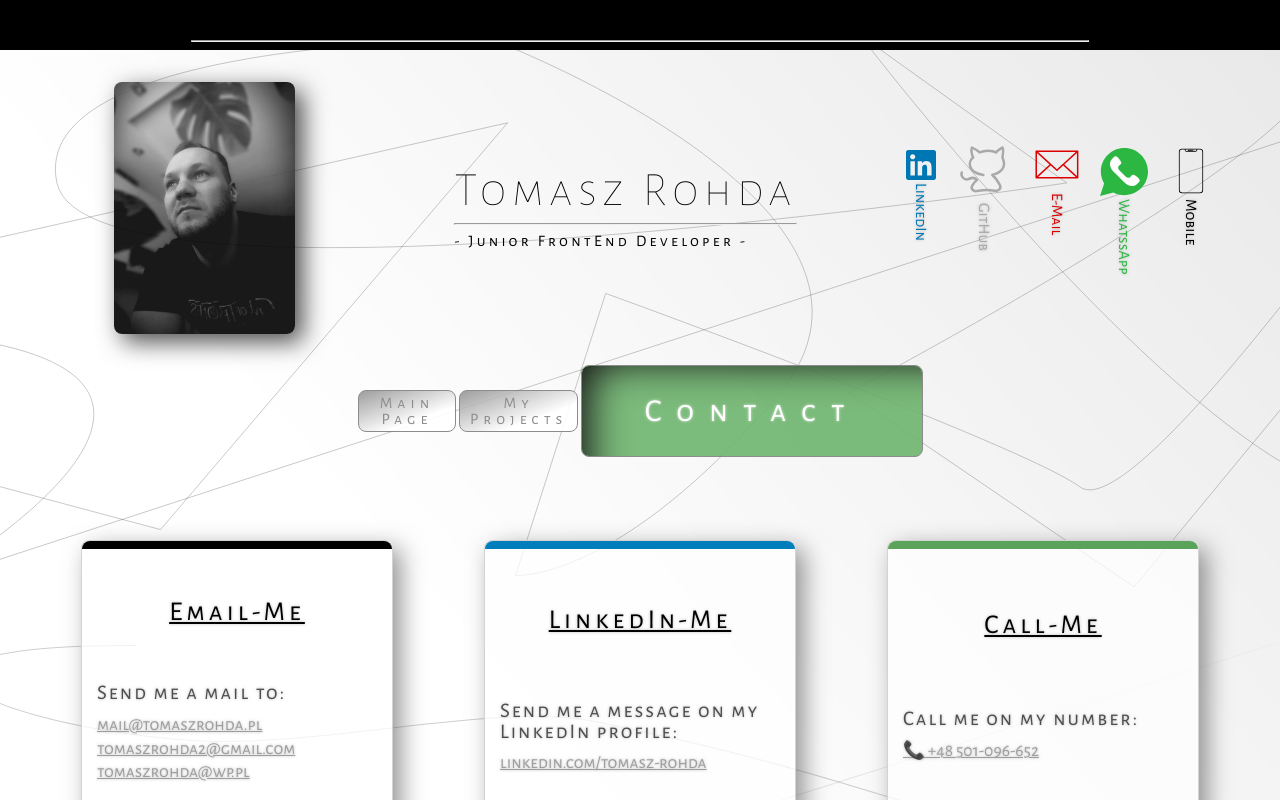
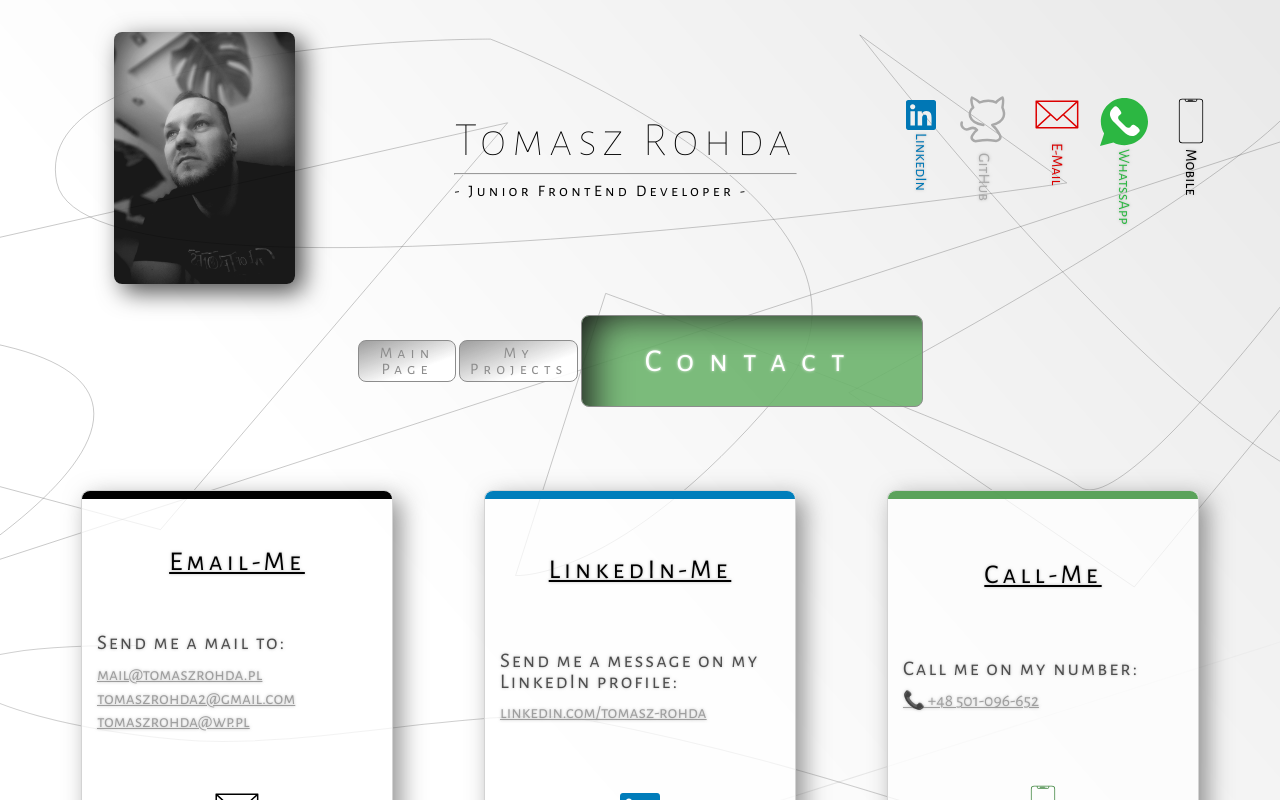
Before and after one commit to trohda/Portfolio-project, a React (Create React App) app: page /contact in a window 1280 px wide. Shown: the top 800 px of the page. Built offline with nearby package versions, Linux system fonts and the light colour scheme.

Commit message:
Header update

```diff
--- a/src/components/PageLayout/PageLayout.js
+++ b/src/components/PageLayout/PageLayout.js
@@ -25,10 +25,12 @@ const PageLayout = (props) => {
 
   return (
     <div className="pageLayoutWrapper">
-      <div className="blackStripe">
-        {y > 250 && <span className="blackStripeMyName">TOMASZ ROHDA</span>}
-        <hr />
-      </div>
+      {y > 180 && (
+        <div className="blackStripe">
+          <span className="blackStripeMyName">TOMASZ ROHDA</span>
+          <hr />
+        </div>
+      )}
       {props.children}
     </div>
   );
```
